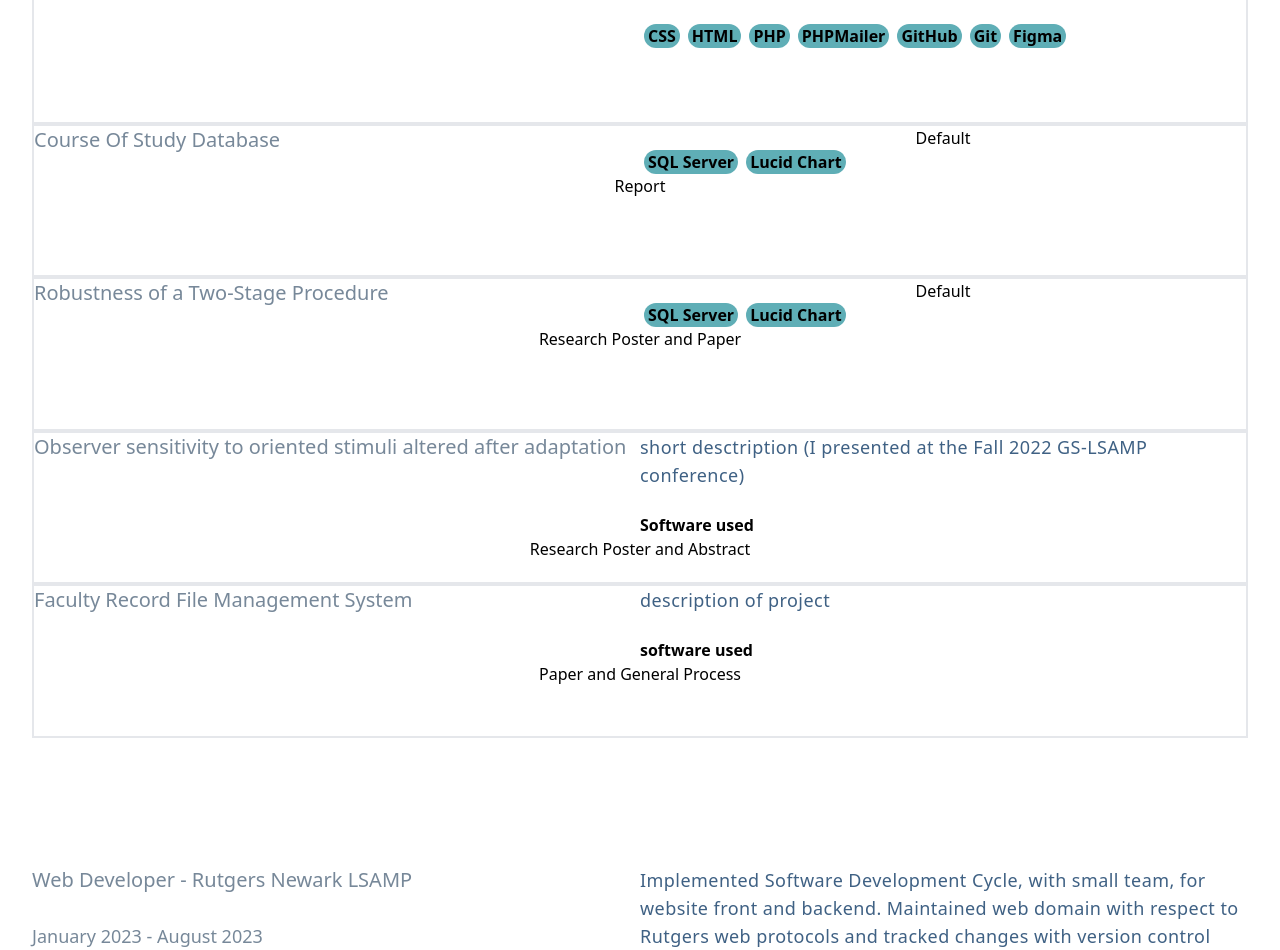
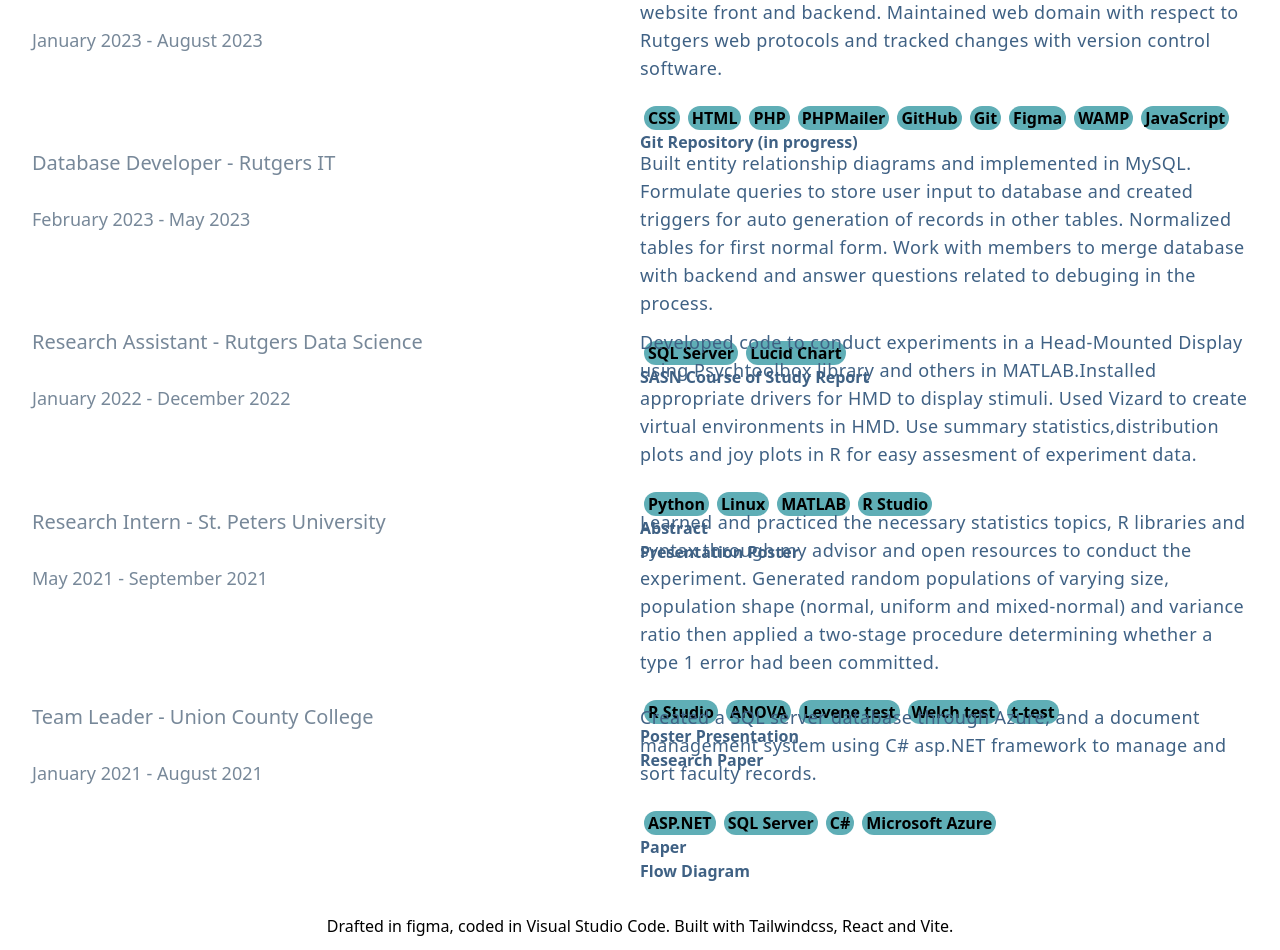
Before and after one commit to christinolb/christinolb.github.io, a React (Vite) app: page / in a window 1280 px wide. Shown: the part 862-1812 px from the top of the page. Built offline with nearby package versions, Linux system fonts and the light colour scheme.

Commit message:
finished up my first draft! Next personal projects. will revisit

```diff
--- a/src/App.jsx
+++ b/src/App.jsx
@@ -3,7 +3,13 @@ import React from "react";
 import "./App.css";
 import linkedinSVG from './assets/linkedin-logo.svg';
 import githubSVG from './assets/GITHUB-LOGO.svg';
-import lsampSVG from './assets/lsamp-webpage.svg'
+import abstract from './assets/papers-presentations/abstract_BR.pdf';
+import posterBr from './assets/papers-presentations//ChristinoResearchPoster.pdf';
+import frfdmsPaper from'./assets/papers-presentations/FRFDMS-paper.pdf';
+import frfdmsProcess from './assets/papers-presentations/FRFDMSProcessGeneral.pdf';
+import robustPaper from './assets/papers-presentations/Robustness-of-a-Two-Stage-Procedure_paper.pdf';
+import robustPoster from './assets/papers-presentations/Robustness-of-a-Two-Stage-Procedure.pdf';
+import sasnReport from './assets/papers-presentations/sasn_course_of_study_report.pdf';
 
 function Nav (){
 
@@ -20,9 +26,6 @@ function Nav (){
           </li>
           <li>
             <a class="hover:scale-75 transition delay-150 px-8 block" href="#experience">Experience & Work</a>
-          </li>
-          <li>
-            <a class="hover:scale-75 transition delay-150 px-8 block" href="#projects">Projects</a>
           </li>
           <li>
             <a class="hover:scale-75 transition delay-150 px-8 block" href="#index">About</a>
@@ -70,25 +73,6 @@ function Work ({projName, description, software}) {
 }
 
 function App() {
-  const softwareP1 = (
-    <ul>
-      <li class="float-left rounded-xl bg-[#5FAEB6] mx-1 px-1">CSS</li>
-      <li class="float-left rounded-xl bg-[#5FAEB6] mx-1 px-1">HTML</li>
-      <li class="float-left rounded-xl bg-[#5FAEB6] mx-1 px-1">PHP</li>
-      <li class="float-left rounded-xl bg-[#5FAEB6] mx-1 px-1">PHPMailer</li>
-      <li class="float-left rounded-xl bg-[#5FAEB6] mx-1 px-1">GitHub</li>
-      <li class="float-left rounded-xl bg-[#5FAEB6] mx-1 px-1">Git</li>
-      <li class="float-left rounded-xl bg-[#5FAEB6] mx-1 px-1">Figma</li>
-    </ul>
-  );
-
-  const softwareP2 = (
-    <ul>
-      <li class="float-left rounded-xl bg-[#5FAEB6] mx-1 px-1">SQL Server</li>
-      <li class="float-left rounded-xl bg-[#5FAEB6] mx-1 px-1">Lucid Chart</li>
-    </ul>
-  );
-
   const descJ1 = "Implemented Software Development Cycle, with small team, for website front and backend."+
   " Maintained web domain with respect to Rutgers web protocols and tracked changes with version control software.";
   const softwareJ1 = (
@@ -104,13 +88,27 @@ function App() {
       <li class="float-left rounded-xl bg-[#5FAEB6] mx-1 px-1">JavaScript</li>
     </ul>
   );
-
-  const workResult1 = '';
+  const workResult1 = (
+    <ul>
+      <li class="font-bold text-left flex flex-row-wrap hover:underline text-[#3F6184] decoration-2"><a href="https://github.com/rutgers-newark-gslsamp/run-gslsamp-site" target="_blank">Git Repository (in progress)</a></li>
+    </ul>
+  );
 
   const descJ2 ="Built entity relationship diagrams and implemented in MySQL. Formulate queries to store user input to database and "+
   "created triggers for auto generation of records in other tables. Normalized tables for first normal form. Work with members to merge "+
   "database with backend and answer questions related to debuging in the process.";
-  const softwareJ2 = softwareP2;
+  const softwareJ2 = (
+    <ul>
+      <li class="float-left rounded-xl bg-[#5FAEB6] mx-1 px-1">SQL Server</li>
+      <li class="float-left rounded-xl bg-[#5FAEB6] mx-1 px-1">Lucid Chart</li>
+    </ul>
+  );
+  const workResult2 = (
+    <ul>
+      <li class="font-bold text-left flex flex-row-wrap hover:underline text-[#3F6184] decoration-2"><a href={sasnReport} target="_blank">SASN Course of Study Report</a></li>
+    </ul>
+  );
+
 
   const descJ3 = "Developed code to conduct experiments in a Head-Mounted Display using Psychtoolbox library and others in MATLAB."+
   "Installed appropriate drivers for HMD to display stimuli. Used Vizard to create virtual environments in HMD. Use summary statistics,"+
@@ -121,6 +119,12 @@ function App() {
       <li class="float-left rounded-xl bg-[#5FAEB6] mx-1 px-1">Linux</li>
       <li class="float-left rounded-xl bg-[#5FAEB6] mx-1 px-1">MATLAB</li>
       <li class="float-left rounded-xl bg-[#5FAEB6] mx-1 px-1">R Studio</li>
+    </ul>
+  );
+  const workResult3 = (
+    <ul>
+      <li class="font-bold text-left flex flex-row-wrap hover:underline text-[#3F6184] decoration-2"><a href={abstract} target="_blank">Abstract</a></li>
+      <li class="font-bold text-left flex flex-row-wrap hover:underline text-[#3F6184] decoration-2"><a href={posterBr} target="_blank">Presentation Poster</a></li>
     </ul>
   );
 
@@ -134,9 +138,14 @@ function App() {
       <li class="float-left rounded-xl bg-[#5FAEB6] mx-1 px-1">Microsoft Azure</li>
     </ul>
   );
-
-  const descJ5 =" Learned and practiced the necessary statistics topics, R libraries and syntax through my advisor and open resources" +
-  " to conduct the experiment. Generated random populations of varying size, population shape (normal, uniform and mixed-normal)" +
+  const workResult4 = (
+    <ul>
+      <li class="font-bold text-left flex flex-row-wrap hover:underline text-[#3F6184] decoration-2"><a href={frfdmsPaper} target="_blank">Paper</a></li>
+      <li class="font-bold text-left flex flex-row-wrap hover:underline text-[#3F6184] decoration-2"><a href={frfdmsProcess} target="_blank">Flow Diagram</a></li>
+    </ul>
+  );
+  const descJ5 = " Learned and practiced the necessary statistics topics, R libraries and syntax through my advisor and open resources" +
+  " to conduct the experiment. Generated random populations of varying size, population shape (normal, uniform and mixed-normal) "
   + "and variance ratio then applied a two-stage procedure determining whether a type 1 error had been committed.";
   const softwareJ5 = (
     <ul>
@@ -145,6 +154,13 @@ function App() {
       <li class="float-left rounded-xl bg-[#5FAEB6] mx-1 px-1">Levene test</li>
       <li class="float-left rounded-xl bg-[#5FAEB6] mx-1 px-1">Welch test</li>
       <li class="float-left rounded-xl bg-[#5FAEB6] mx-1 px-1">t-test</li>
+    </ul>
+  );
+
+  const workResult5 = (
+    <ul>
+      <li class="font-bold text-left flex flex-row-wrap hover:underline text-[#3F6184] decoration-2"><a href={robustPoster} target="_blank">Poster Presentation</a></li>
+      <li class="font-bold text-left flex flex-row-wrap hover:underline text-[#3F6184] decoration-2"><a href={robustPaper} target="_blank">Research Paper</a></li>
     </ul>
   );
 
@@ -170,41 +186,6 @@ function App() {
             </div>
           </div>
 
-
-      <div id="projects" class="h-[60vw]">
-        <div className="h-1/5 border-2">
-          <Work projName="Rutgers University GS-LSAMP Website" description="Short description"  software={softwareP1}/>
-        </div>
-
-        <div className="h-1/5 border-2">
-          <Work projName="Course Of Study Database" img={lsampSVG} alt="ERD" software={softwareP2}/>
-          Report
-        </div>
-
-        <div className="h-1/5 border-2">
-          <Work projName="Robustness of a Two-Stage Procedure" img="" alt="Robustness of a Two-Stage Procedure Paper" software={softwareP2}/>
-          Research Poster and Paper
-        </div>
-
-        <div className="h-1/5 border-2">
-          <Work projName="Observer sensitivity to oriented stimuli altered after adaptation"
-           description="short desctription (I presented at the Fall 2022 GS-LSAMP conference)"
-           software="Software used" />
-          Research Poster and Abstract
-        </div>
-
-        <div className="h-1/5 border-2">
-          <Work projName="Faculty Record File Management System" description="description of project" software="software used" />
-          Paper and General Process
-        </div>
-
-
-      </div>
-
-      <div class="h-[10vw]">
-
-      </div>
-
       <div id="experience" class="h-[70vw]">
 
         <div class="h-1/5">
@@ -214,22 +195,22 @@ function App() {
 
         <div class="h-1/5">
           <Experience jobTitle="Database Developer" company="Rutgers IT" start="February 2023" end="May 2023"
-          description={descJ2} software={softwareJ2}/>
+          description={descJ2} software={softwareJ2} workResults={workResult2}/>
         </div>
 
         <div class="h-1/5">
           <Experience jobTitle="Research Assistant" company="Rutgers Data Science" start="January 2022" end="December 2022"
-          description={descJ3} software={softwareJ3}/>
+          description={descJ3} software={softwareJ3} workResults={workResult3}/>
         </div>
 
         <div class="h-1/5">
           <Experience jobTitle="Research Intern" company="St. Peters University" start="May 2021" end="September 2021"
-          description={descJ5} software={softwareJ5}/>
+          description={descJ5} software={softwareJ5} workResults={workResult5}/>
         </div>
 
-        <div class="h-1/5">
+        <div class="h-1/5 py-4">
           <Experience jobTitle="Team Leader" company="Union County College" start="January 2021" end="August 2021"
-          description={descJ4} software={softwareJ4}/>
+          description={descJ4} software={softwareJ4} workResults={workResult4}/>
         </div>
 
 
```
Also changed, not shown: 7 other files (tests, documents, lock files or other folders).
